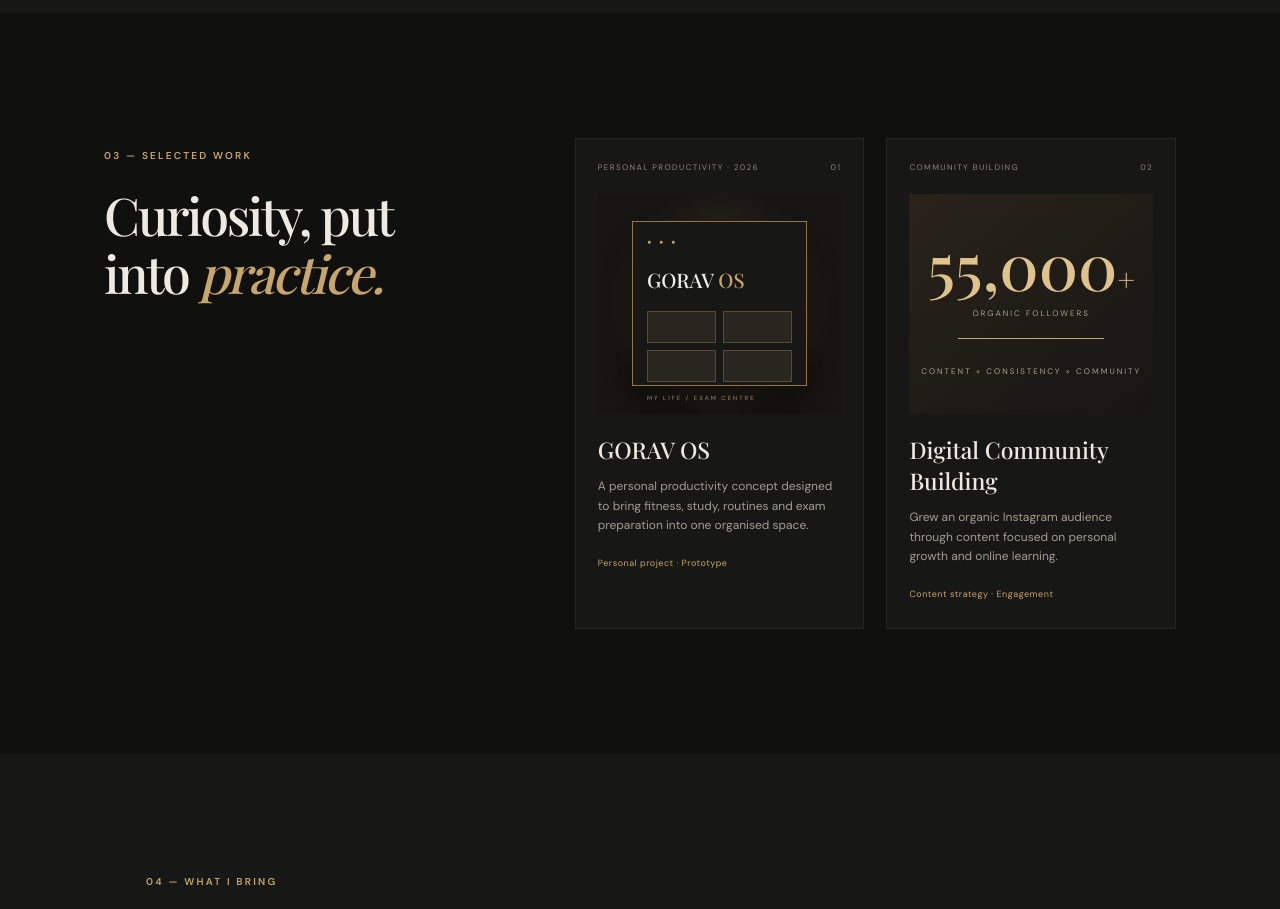
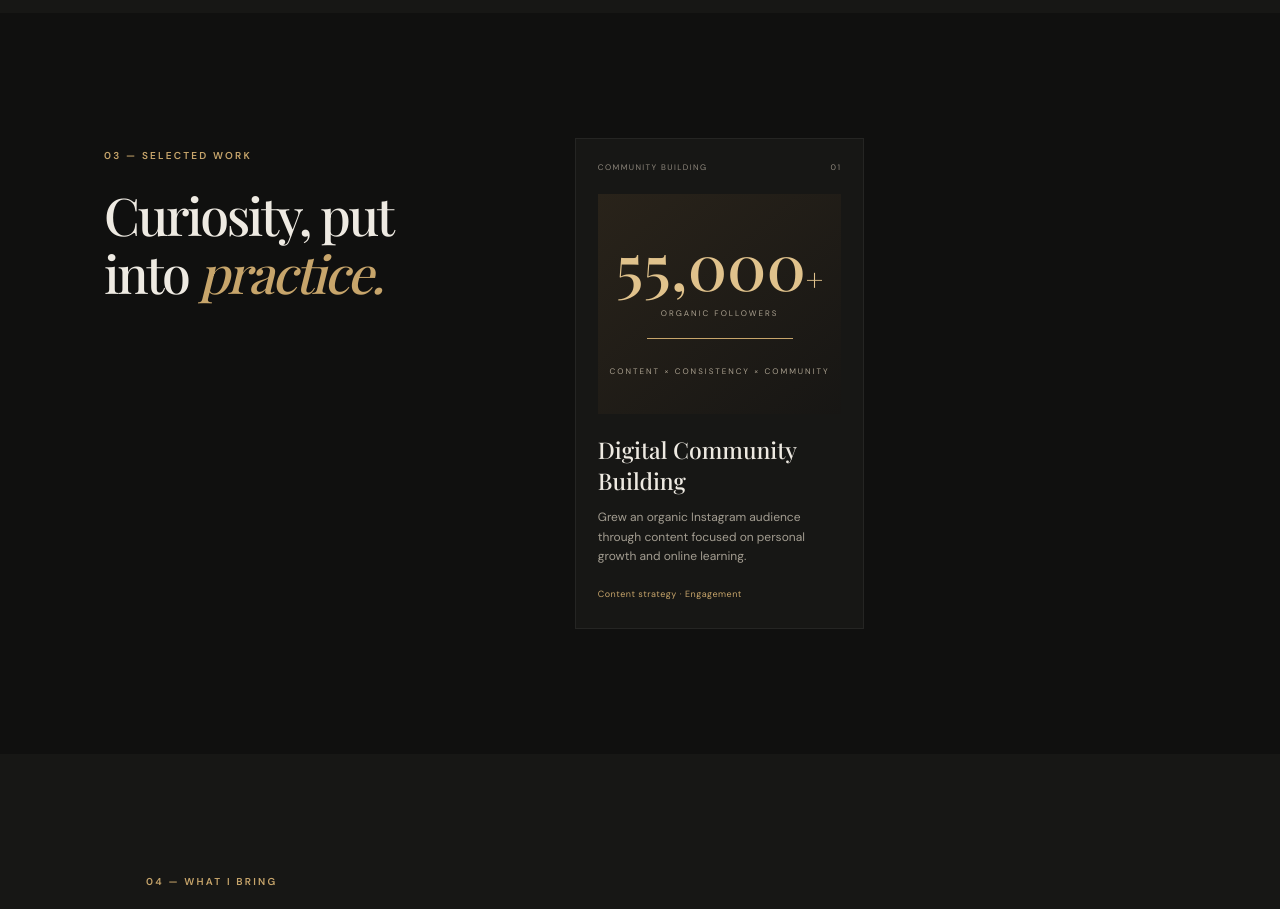
Before and after one commit to malakargorav-ship-it/pranjit-, a plain HTML site: page index.html in a window 1280 px wide. Shown: the part 2860-3769 px from the top of the page. Drawn offline with nearby package versions, Linux system fonts and the light colour scheme.

Commit message:
Remove GORAV OS from selected work

```diff
--- a/index.html
+++ b/index.html
@@ -62,8 +62,7 @@
     <section class="content-section section-wrap" id="work">
       <div class="section-heading"><p class="eyebrow">03 — SELECTED WORK</p><h2>Curiosity, put<br>into <em>practice.</em></h2></div>
       <div class="project-grid">
-        <article class="project-card project-feature"><div class="project-top"><span>PERSONAL PRODUCTIVITY · 2026</span><span>01</span></div><div class="project-art gorav-art"><div class="mini-window"><div class="mini-dots">● ● ●</div><div class="mini-title">GORAV <b>OS</b></div><div class="mini-grid"><i></i><i></i><i></i><i></i></div><small>MY LIFE / EXAM CENTRE</small></div></div><h3>GORAV OS</h3><p>A personal productivity concept designed to bring fitness, study, routines and exam preparation into one organised space.</p><span class="project-tag">Personal project · Prototype</span></article>
-        <article class="project-card"><div class="project-top"><span>COMMUNITY BUILDING</span><span>02</span></div><div class="community-art"><strong>55,000<span>+</span></strong><small>ORGANIC FOLLOWERS</small><div class="community-line"></div><p>CONTENT × CONSISTENCY × COMMUNITY</p></div><h3>Digital Community Building</h3><p>Grew an organic Instagram audience through content focused on personal growth and online learning.</p><span class="project-tag">Content strategy · Engagement</span></article>
+<article class="project-card"><div class="project-top"><span>COMMUNITY BUILDING</span><span>01</span></div><div class="community-art"><strong>55,000<span>+</span></strong><small>ORGANIC FOLLOWERS</small><div class="community-line"></div><p>CONTENT × CONSISTENCY × COMMUNITY</p></div><h3>Digital Community Building</h3><p>Grew an organic Instagram audience through content focused on personal growth and online learning.</p><span class="project-tag">Content strategy · Engagement</span></article>
       </div>
     </section>
 
```
